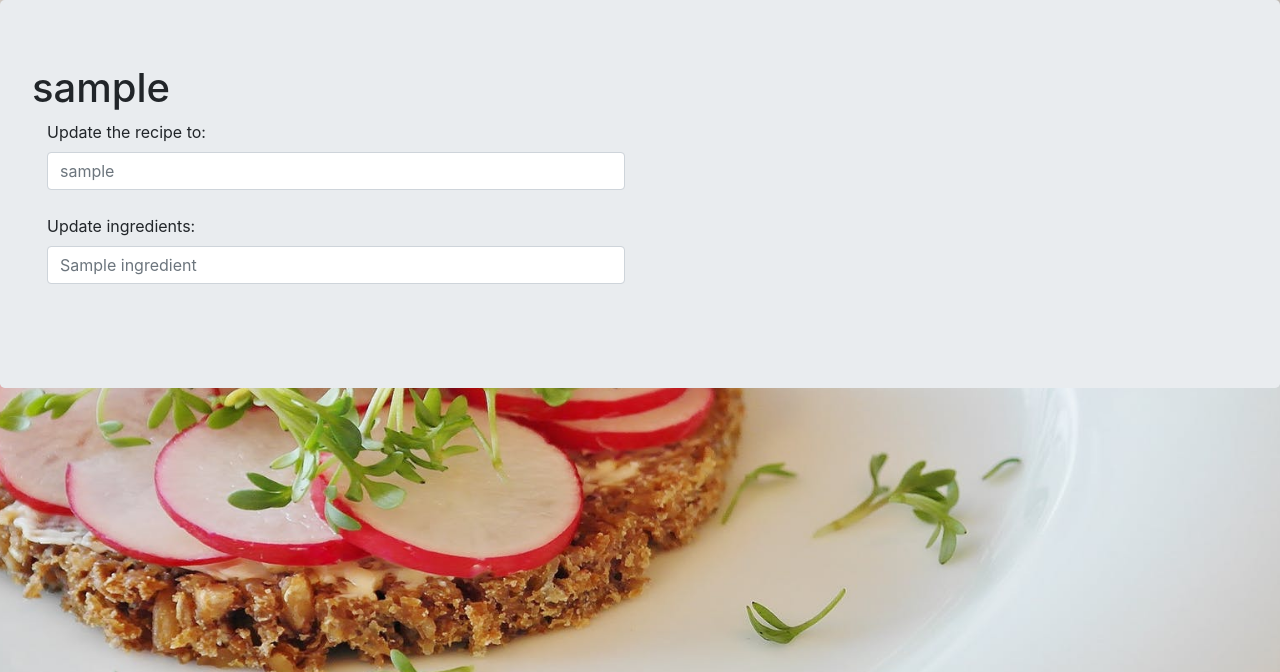
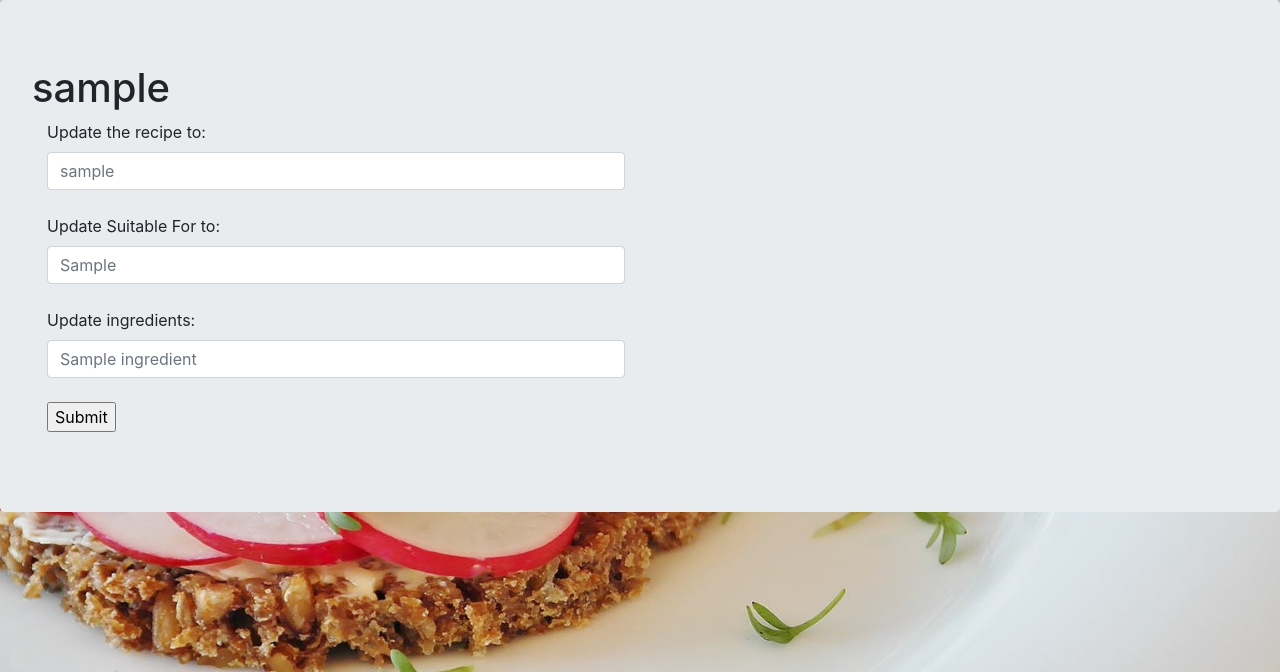
Before and after one commit to flo0909/flaskapp-project, a Flask app: a page that uses templates/base.html in a window 1280 px wide. Shown: the part 56-728 px from the top of the page. Run offline with Flask 2, Linux system fonts and the light colour scheme; a database or web service that is not in the repository returns one stand-in record (values such as "Sample title"); some libraries are stand-ins or nearby versions.

Commit message:
added nested info, modified files to find it

```diff
--- a/app.py
+++ b/app.py
@@ -4,7 +4,9 @@ from flask_pymongo import PyMongo
 
 
 app = Flask(__name__)
+
 app.config["MONGO_URI"] = os.environ.get('MONGO_URI')
+
 app.config['SECRET_KEY'] = 'secret'
 
 mongo = PyMongo(app)
@@ -21,8 +23,19 @@ def add():
     user = mongo.db.users
     if request.method == 'POST':
         Recipe_name = request.form['Recipe_name']
+        Suitable_for = request.form['Suitable_for']
+
         Ingredients = request.form['Ingredients']
-        user.insert_one({'Recipe_name': Recipe_name ,'Ingredients': [Ingredients]})
+        user.insert_one(
+            {
+                'Recipe_name': Recipe_name ,
+                'Details':{
+                    'Suitable_for': Suitable_for ,
+                },
+                'Ingredients': [Ingredients]
+                }
+                )
+        return redirect(url_for('find'))
     return render_template('add.html')
 
 @app.route('/find')
@@ -45,13 +58,17 @@ def update(name):
     urecipe=''
     uingr=''
     Ingredients=''
+    usuitablefor=''
 
     if request.method == 'POST':
         Recipe_name = request.form['urecipe']
+        Suitable_for = request.form['usuitablefor']
         Ingredients = request.form['uingr']
         user.update({'Recipe_name':name } , {'$set':{'Recipe_name': Recipe_name}})
+        user.update({'Recipe_name':name } , {'$set':{'Details':{ 'Suitable_for': Suitable_for  }  }})
+        user.update({ 'Recipe_name':Recipe_name} , {'$set':{'Ingredients': [Ingredients]}})
         return redirect(url_for('find'))
-    return render_template('update.html', urecipe=urecipe, name=name, Recipe_name=Recipe_name, user=user, user4=user4, Ingredients=Ingredients,uingr=uingr )
+    return render_template('update.html', usuitablefor=usuitablefor  ,urecipe=urecipe, name=name, Recipe_name=Recipe_name, user=user, user4=user4, Ingredients=Ingredients,uingr=uingr )
 
 
 @app.route('/results/')
--- a/templates/add.html
+++ b/templates/add.html
@@ -6,6 +6,9 @@
               <label for="formGroupExampleInput">Recipe Name</label>
               <input type="text" name="Recipe_name" class="form-control" id="formGroupExampleInput" placeholder="Recipe_name">
                <br>
+               <label for="formGroupExampleInput">Suitable For:</label>
+               <input type="text" name="Suitable_for" class="form-control" id="formGroupExampleInput" placeholder="Suitable For:">
+                <br>
                <label for="formGroupExampleInput">Ingredients:</label>
                <input type="text" name="Ingredients" class="form-control" id="formGroupExampleInput" placeholder="Ingredients">
                <br>
--- a/templates/recipe.html
+++ b/templates/recipe.html
@@ -6,6 +6,7 @@
     <br>
     <h1>{{name}}</h1>
     <h2>Recipe_name:{{user.find_one({"Recipe_name":name }).Recipe_name}}</h2>
+    <h2>Suitable For: {{user.find_one({"Recipe_name":name }).Details.Suitable_for}}</h2>
     <h2>Ingredients:{{user.find_one({"Recipe_name":name }).Ingredients[0]}}</h2>
 <a  class="btn recipe" action="{{user4}}" href="find"><h1>Delete</h1></a>
 
--- a/templates/results.html
+++ b/templates/results.html
@@ -5,8 +5,9 @@
     <br>
     <br>
     <h1>{{name}}</h1>
-    <h2>Recipe_name:{{user.find_one({"Recipe_name":name }).Recipe_name}}</h2>
-    <h2>Ingredients:{{user.find_one({"Recipe_name":name }).Ingredients[0]}}</h2>
+    <h2>Recipe_name: {{user.find_one({"Recipe_name":name }).Recipe_name}}</h2>
+    <h2>Suitable For: {{user.find_one({"Recipe_name":name }).Details.Suitable_for}}</h2>
+    <h2>Ingredients: {{user.find_one({"Recipe_name":name }).Ingredients[0]}}</h2>
 
     <a  class="btn updt"  href="/update/{{user.find_one({'Recipe_name':name }).Recipe_name}}"><h2>Update</h2></a>
     <a  class="btn delete" id="delete" href="/recipe/{{user.find_one({'Recipe_name':name }).Recipe_name}}"><h2>Delete</h2></a>
--- a/templates/sort.html
+++ b/templates/sort.html
@@ -5,8 +5,10 @@
     <h1>Sort page</h1>
 
 {% for user in user.find({})%}
-<br><h2>Recipe Name:{{user.Recipe_name }}</h2>
-<h4><strong>Ingredients:</strong>{{user.Ingredients[0]}}</h4>
+<br>
+<h3><strong>Recipe Name: </strong>{{user.Recipe_name }}</h3>
+<h4><strong>Suitable For: </strong>{{user.Details.Suitable_for}}</h4>
+<h4><strong>Ingredients: </strong>{{user.Ingredients[0]}}</h4>
 {% endfor %}
 </div>
 
--- a/templates/update.html
+++ b/templates/update.html
@@ -10,9 +10,13 @@
                    <label for="formGroupExampleInput">Update the recipe to:</label>
                    <input type="text" name="urecipe" class="form-control" id="formGroupExampleInput" placeholder="{{name}}">
                    <br>
+                   <label for="formGroupExampleInput">Update Suitable For to:</label>
+                   <input type="text" name="usuitablefor" class="form-control" id="formGroupExampleInput" placeholder="{{user.find_one({'Recipe_name':name }).Details.Suitable_for}}">
+                    <br>
                    <label for="formGroupExampleInput">Update ingredients:</label>
                    <input type="text" name="uingr" class="form-control" id="formGroupExampleInput" placeholder="{{user.find_one({'Recipe_name':name }).Ingredients[0]}}">
                    <br>
+                   <input type="submit">
 
         </form>
 </div>
```
Also changed, not shown: templates/base.html (+4 -6 lines), templates/index.html (+10 -13 lines).
